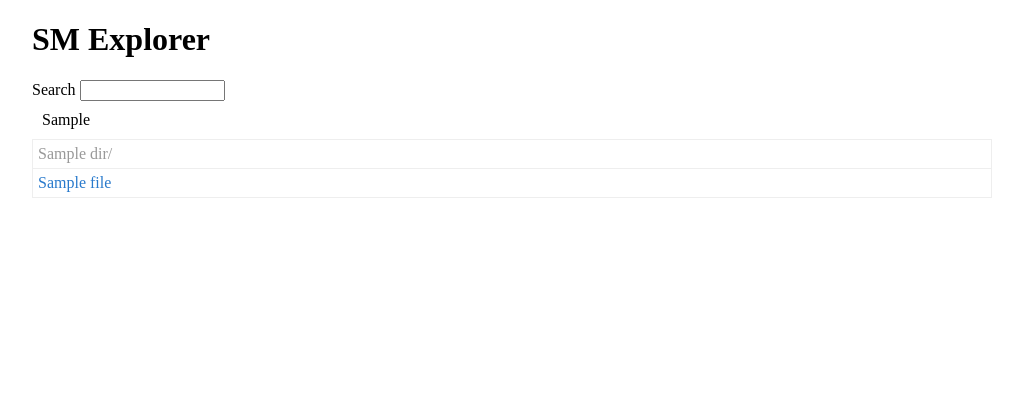
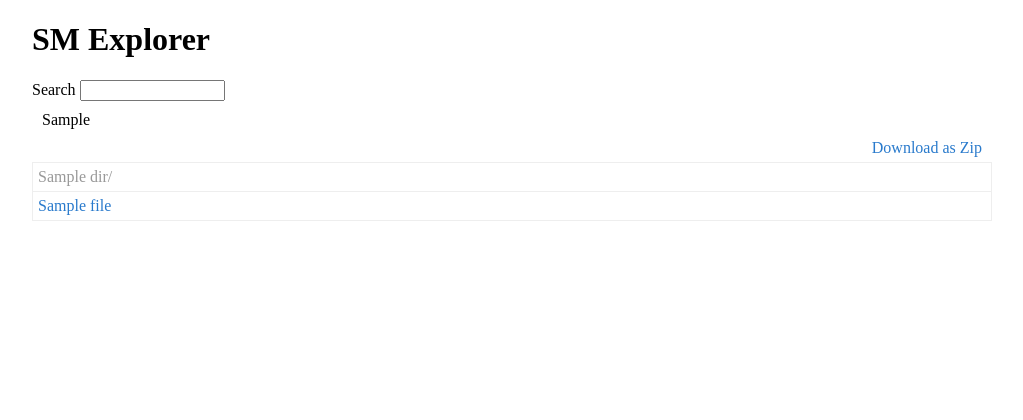
Before and after one commit to dash1291/smexplorer, a Django app: template explorer/templates/directory.html in a window 1280 px wide. Shown: the top 420 px of the page, without its empty margins (168-1191 px from the left). Run offline with Django 3.2, Linux system fonts and the light colour scheme; the template is opened without the code that fills it: most values are stand-ins (such as "Sample title", 1, 10 or a date in 2020).

Commit message:
Add Download as Zip

```diff
--- a/explorer/templates/directory.html
+++ b/explorer/templates/directory.html
@@ -9,11 +9,17 @@
 	<div id="search">
 		<span>Search</span>
 		<input id="search-text" type="text" size="15"/>
-	</span>
 	</div>
+
 	<div id="breadcrumb"></div>
 	<div id="search-overlay"></div>
 	<div class="directories-container">
+		<div id="dir-tools">
+			<div class="toolbox-item">
+				<a href="{{ site_prefix }}/archive/{{ dir_path }}" class="toolbox-option" id="download-zip">Download as Zip</a>
+			</div>
+		</div>
+		<div class="clearfix"/>
 		<input type="hidden" id="dir-path" value="{{ dir_path }}"/>
 		<input type="hidden" id="site-prefix" value="{{ site_prefix }}"/>
 		<input type="hidden" id="remote-prefix" value="{{ remote }}"/>
--- a/explorer/urls.py
+++ b/explorer/urls.py
@@ -18,4 +18,5 @@ urlpatterns = patterns('',
     (r'^$', index),
     (r'^dir/(?P<path>[\S ]+)$', view_directory),
     (r'^search/(?P<text>[\S ]+)$', search),
+    (r'^archive/(?P<path>[\S ]+)$', archive),
 )
--- a/lib/filesystem.py
+++ b/lib/filesystem.py
@@ -1,5 +1,6 @@
 import re
 import os.path
+import shutil
 from datetime import date
 
 from settings import TEMP_FILE_STORE
--- a/static/css/directory.css
+++ b/static/css/directory.css
@@ -64,3 +64,12 @@
 .link-disabled {
 	color: black !important;
 }
+
+#dir-tools {
+	float: right;
+	margin-right: 10px;
+	margin-bottom: 5px;
+}
+.clearfix {
+	clear: both;
+}
```
Also changed, not shown: explorer/views.py (+7 -1 lines), lib/storage_ebs.py (+6 -1 lines).
